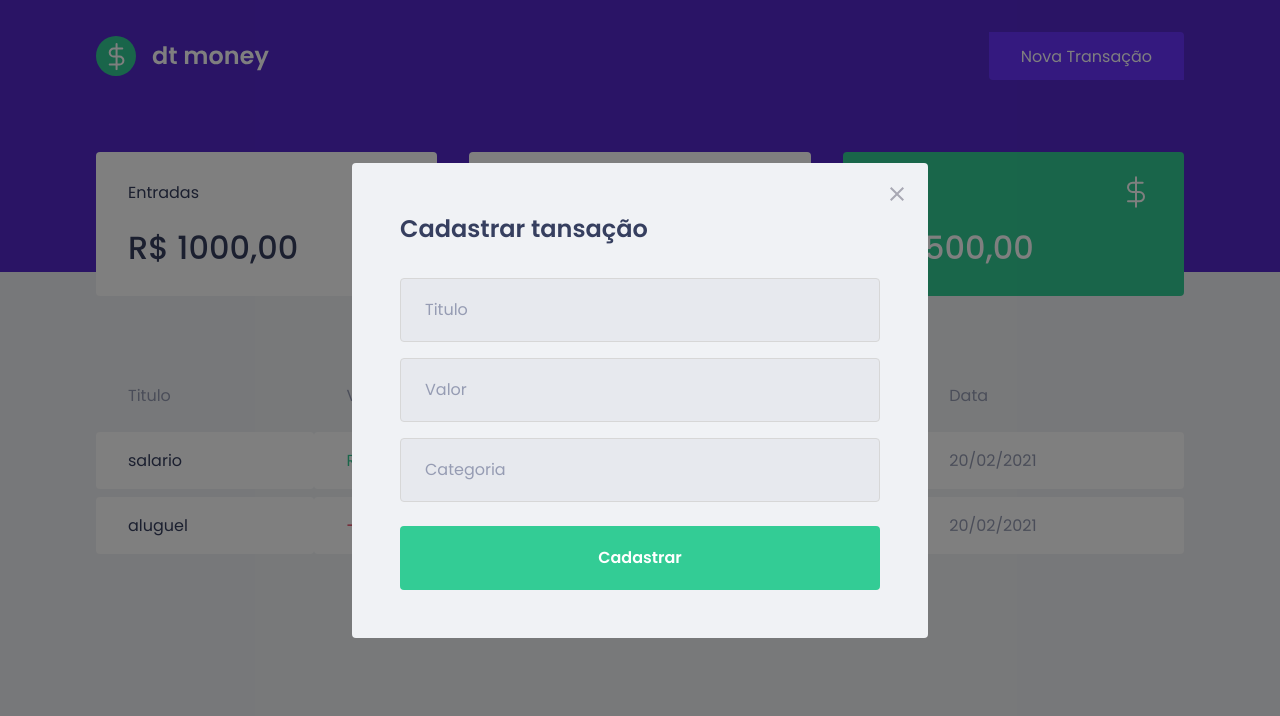
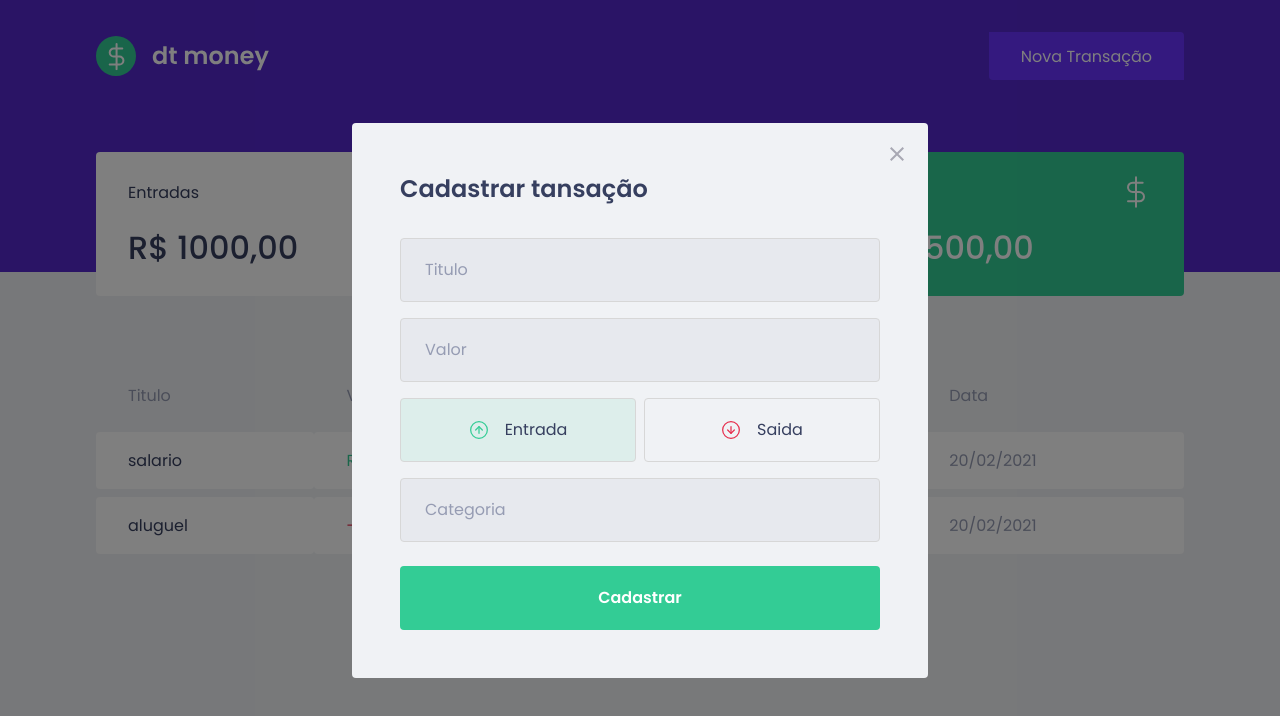
Before and after one commit to aldojunior990/dtmoney-ignite-reactjs, a React (Create React App) app: page / in a window 1280 px wide. Both pictures are taken after a click on the button "Nova Transação". Shown: the top 716 px of the page. Built offline with nearby package versions, Linux system fonts and the light colour scheme; no server answers; what miragejs would draw is missing.

Commit message:
terminando a parte visual do Modal

```diff
--- a/package.json
+++ b/package.json
@@ -7,6 +7,7 @@
     "@types/styled-components": "^5.1.14",
     "axios": "^0.21.4",
     "miragejs": "^0.1.41",
+    "polished": "^4.1.3",
     "react": "^17.0.2",
     "react-dom": "^17.0.2",
     "react-modal": "^3.14.3",
--- a/src/components/NewTransactionModal/index.tsx
+++ b/src/components/NewTransactionModal/index.tsx
@@ -1,6 +1,9 @@
 import Modal from "react-modal"
-import { Container } from "./styles"
+import { Container, TransactionTypeContainer, RadioBox } from "./styles"
 import closeImg from '../../assets/close.svg'
+import incomeImg from '../../assets/income.svg'
+import outomeImg from '../../assets/outcome.svg'
+import { useState } from "react"
 
 
 interface NewTransactionModalProps {
@@ -9,6 +12,8 @@
 }
 
 export function NewTransactionModal({isOpen, onRequestClose}: NewTransactionModalProps){
+
+    const [type, setType] = useState('deposit')
 
     return(
         <Modal
@@ -25,6 +30,41 @@
                     <h2>Cadastrar tansação</h2>
                     <input placeholder="Titulo" />
                     <input type='number' placeholder="Valor" />
+
+
+                    <TransactionTypeContainer>
+
+                        <RadioBox
+
+                            type='button'
+                            onClick={()=> {setType('deposit')}}
+                            isActive={ type === 'deposit'}
+                            activeColor = "green"
+
+                        >
+                            <img src={incomeImg} alt="Entrada" />
+                            <span>Entrada</span>
+
+                        </RadioBox>
+
+                        <RadioBox
+
+                            type='button'
+                            onClick={()=> {setType('whithdraw')}}
+                            isActive={ type === 'whithdraw'}
+                            activeColor = "red"
+
+
+                        >
+                            <img src={outomeImg} alt="Saida" />
+                            <span>Saida</span>
+
+                        </RadioBox>
+
+
+                    </TransactionTypeContainer>
+
+
                     <input placeholder="Categoria" />
                     <button type="submit">
                         Cadastrar
--- a/src/components/NewTransactionModal/styles.ts
+++ b/src/components/NewTransactionModal/styles.ts
@@ -1,4 +1,7 @@
 import styled from 'styled-components'
+import { transparentize } from 'polished'
+
+
 
 export const Container = styled.form`
 
@@ -46,3 +49,51 @@
 
 
 `
+export const TransactionTypeContainer = styled.div`
+
+    margin: 1rem 0;
+    display: grid;
+    grid-template-columns: 1fr 1fr;
+    gap: 0.5rem;
+`
+
+interface RadioBoxProps {
+    isActive: boolean;
+    activeColor: 'green' | 'red';
+}
+
+const colors = {
+    green: '#33cc95',
+    red: '#e52e40'
+}
+
+export const RadioBox =  styled.button<RadioBoxProps>`
+        height: 4rem;
+        border: 1px solid #d7d7d7;
+        border-radius: 0.25rem;
+
+        background: ${(props)=> props.isActive ? transparentize(0.9, colors[props.activeColor]) : 'transparent'};
+        display: flex;
+        align-items: center;
+        justify-content: center;
+
+        transition: border-color 0.2s;
+
+        &:hover{
+            border-color: #aaa;
+        }
+
+        img{
+            width: 20px;
+            height: 20px;
+        }
+
+        span{
+            display: inline-block;
+            margin-left: 1rem;
+            font-size: 1rem;
+            color: var(--text-title);
+        }
+
+
+`
```
Also changed, not shown: 1 other file (tests, documents, lock files or other folders).
